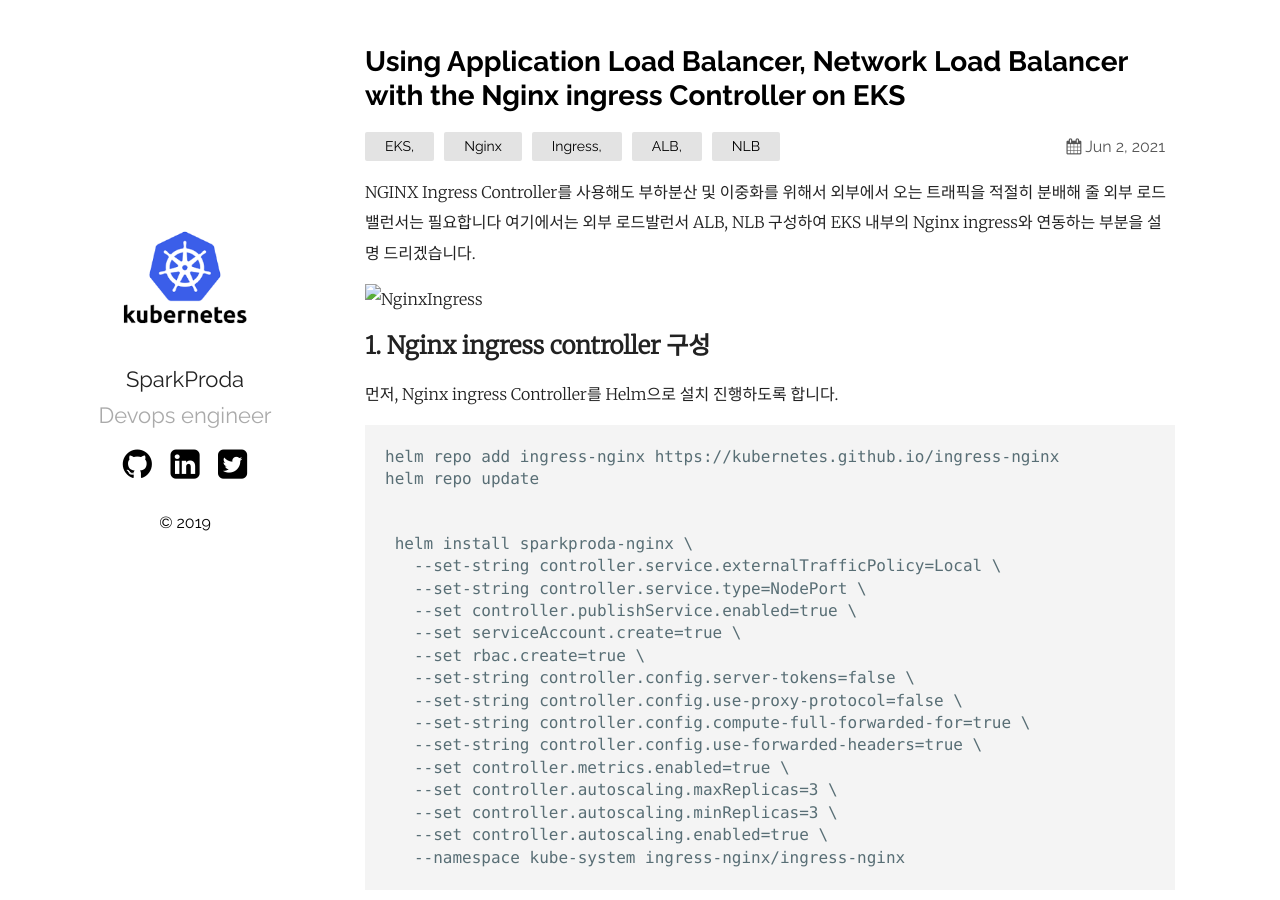
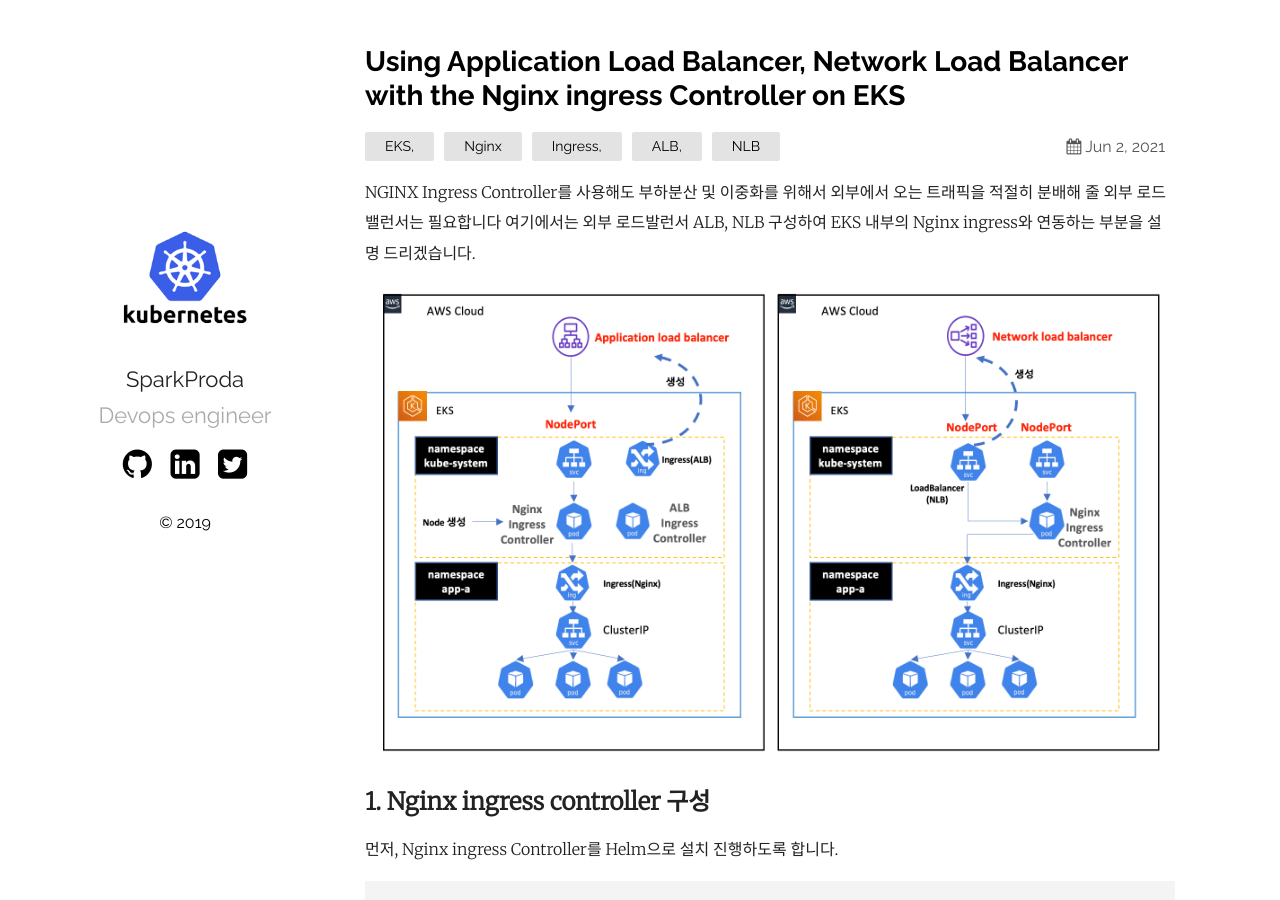
Before and after one commit to sparkproda/sparkproda.github.io, a Jekyll site: the page built from _posts/2021-06-02-EKS-Nginx-Ingress.markdown, in a window 1280 px wide and 900 px high. Built offline with Jekyll 4.4.1, drawn with Linux system fonts in a browser that asks for light colours.

Commit message:
Edit image path

```diff
--- a/_posts/2021-06-02-EKS-Nginx-Ingress.markdown
+++ b/_posts/2021-06-02-EKS-Nginx-Ingress.markdown
@@ -9,7 +9,7 @@ NGINX Ingress Controller를 사용해도 부하분산 및 이중화를 위해서
 여기에서는 외부 로드발런서 ALB, NLB 구성하여 EKS 내부의 Nginx ingress와 연동하는 부분을 설명 드리겠습니다.
 
 
-![NginxIngress](../assets/Using-ALB-NLB-with-NginxingressController-EKS.png)
+![NginxIngress](/assets/Using-ALB-NLB-with-NginxingressController-EKS.png)
 
 ## 1. Nginx ingress controller 구성
 먼저, Nginx ingress Controller를 Helm으로 설치 진행하도록 합니다.
@@ -100,7 +100,7 @@ sparkproda-nginx-ingress-nginx-controller-5d667bfccb-x2kdk   1/1     Running   0
 
 ~~~
 
-![alb_healthcheck_node1](../assets/alb_healthcheck_node1.png)
+![alb_healthcheck_node1](/assets/alb_healthcheck_node1.png)
 
 #### Health check 상태확인: nginx controller pod가 3개일 때
 
@@ -114,7 +114,7 @@ sparkproda-nginx-ingress-nginx-controller-5d667bfccb-k9gf4   1/1     Running   0
 sparkproda-nginx-ingress-nginx-controller-5d667bfccb-wjrzp   1/1     Running   0          68m
 ~~~
 
-![alb_healthcheck_node3](../assets/alb_healthcheck_node3.png)
+![alb_healthcheck_node3](/assets/alb_healthcheck_node3.png)
 
 #### 2) ALB를 Nginx ingress와 연결
 
@@ -184,7 +184,7 @@ nlb-service                                        LoadBalancer   10.100.234.79
 
 
 ~~~
-![nlb-healthcheck](../assets/nlb-healthcheck.png)
+![nlb-healthcheck](/assets/nlb-healthcheck.png)
 
 #### 2) NLB를 Nginx ingress와 연결
 
```
